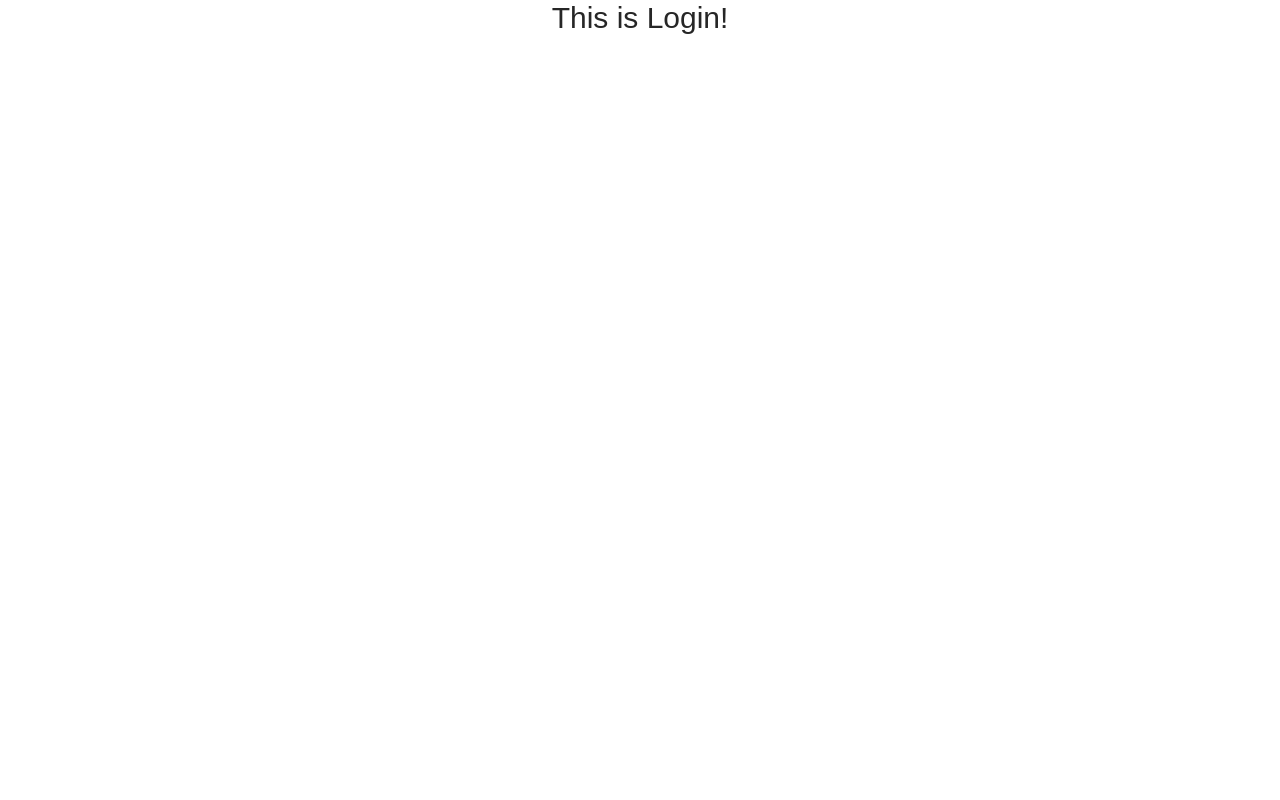
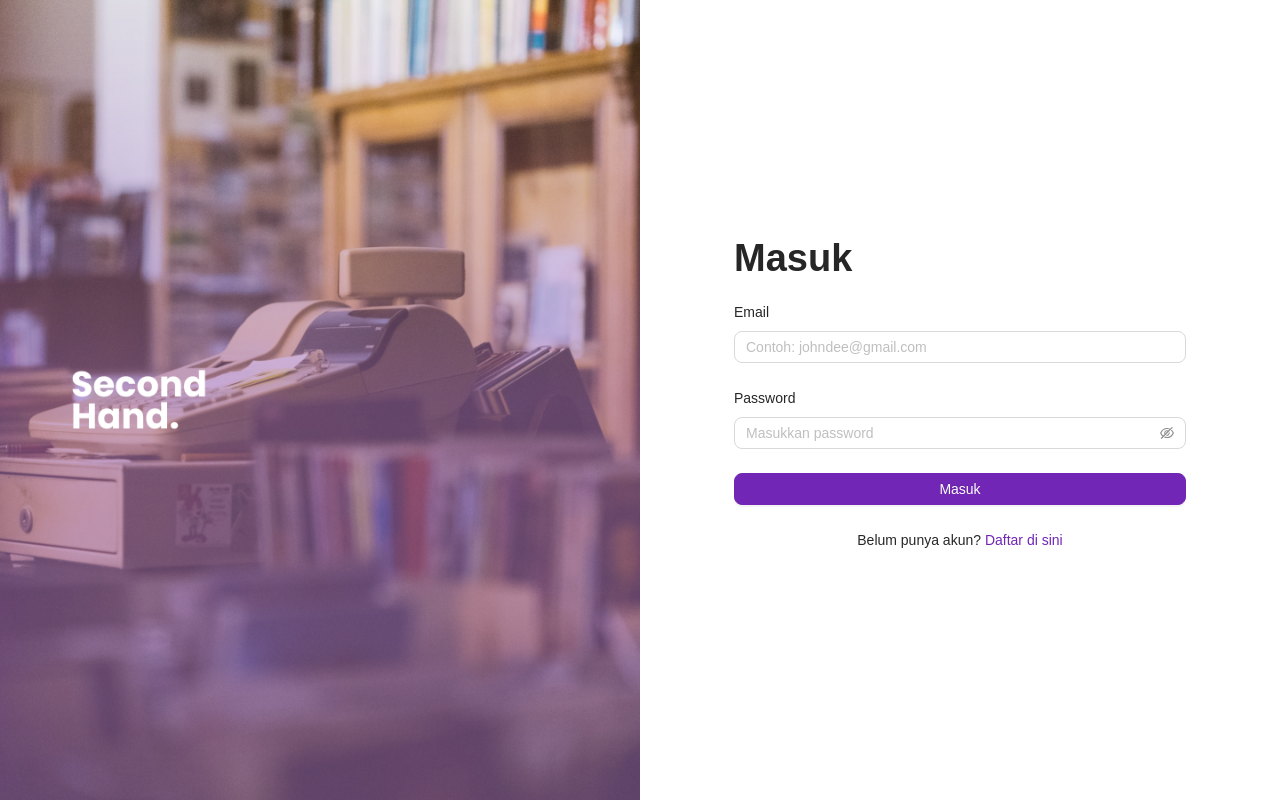
Before and after one commit to fiqihaissyyah/thriftorzo-react, a React (Create React App) app: page /login in a window 1280 px wide. Built offline with nearby package versions, Linux system fonts and the light colour scheme.

Commit message:
login and register page

```diff
--- a/src/features/user/userSlice.js
+++ b/src/features/user/userSlice.js
@@ -1,7 +1,7 @@
 import { createSlice, createAsyncThunk } from "@reduxjs/toolkit";
 import axios from "axios";
 export const API_URL = "https://notflixtv.herokuapp.com/api/v1/";
-export const TOKEN = JSON.parse(localStorage.getItem("token"));
+export const TOKEN = "";
 
 export const auth = createAsyncThunk(
     "user/auth",
--- a/src/pages/login/index.css
+++ b/src/pages/login/index.css
@@ -0,0 +1,15 @@
+.bg-auth{
+    background-image: url(../../assets/images/img.png);
+    background-size: cover;
+    height: 100vh;
+    background-position: left center;
+}
+
+
+
+@media screen and (max-width: 767px) {
+    .bg-auth {
+        background-image: none;
+        background-size: 0;
+    }
+}
--- a/src/pages/login/index.js
+++ b/src/pages/login/index.js
@@ -1,10 +1,69 @@
 import React from "react";
 import "./index.css";
+import { Col, Row, Form, Input, Button, Typography } from 'antd';
+import { Link } from "react-router-dom";
+
+const { Title } = Typography;
 
 export default function Login() {
+    const onFinish = (values) => {
+        console.log('Success:', values);
+      };
+
+      const onFinishFailed = (errorInfo) => {
+        console.log('Failed:', errorInfo);
+      };
+
     return (
         <div>
-            <h1 className="text-3xl text-center">This is Login!</h1>
+            <Row>
+                <Col span={12} className='bg-auth hidden lg:block'></Col>
+                <Col xs={{ span: 24}} lg={{ span: 12}} className='lg:py-0 pt-6 flex justify-center items-center' >
+                    <div className="min-w-[452px]">
+                    <Title>Masuk</Title>
+                        <Form
+                        name="basic"
+                        layout="vertical"
+                        onFinish={onFinish}
+                        onFinishFailed={onFinishFailed}
+                        autoComplete="off"
+                    >
+                        <Form.Item
+                            label="Email"
+                            name="email"
+                            required={false}
+                            rules={[
+                                {
+                                    required: true,
+                                    message: 'Please input your email!',
+                                },
+                            ]}
+                        >
+                            <Input className="rounded-lg" placeholder="Contoh: johndee@gmail.com" />
+                        </Form.Item>
+                        <Form.Item
+                            label="Password"
+                            name="password"
+                            required={false}
+                            rules={[
+                                {
+                                    required: true,
+                                    message: 'Please input your password!',
+                                },
+                            ]}
+                        >
+                            <Input.Password className="rounded-lg" placeholder="Masukkan password" />
+                        </Form.Item>
+                        <Form.Item>
+                            <Button type="primary" htmlType="submit" className="w-full rounded-lg">
+                                Masuk
+                            </Button>
+                        </Form.Item>
+                        <p className="text-center lg:relative fixed left-0 right-0 bottom-6 lg:bottom-0">Belum punya akun? <Link to="/register">Daftar di sini</Link></p>
+                    </Form>
+                    </div>
+                </Col>
+            </Row>
         </div>
     );
 }
--- a/src/pages/register/index.css
+++ b/src/pages/register/index.css
@@ -0,0 +1,13 @@
+.bg-auth{
+    background-image: url(../../assets/images/img.png);
+    background-size: cover;
+    height: 100vh;
+    background-position: left center;
+}
+
+@media screen and (max-width: 767px) {
+    .bg-auth {
+        background-image: none;
+        background-size: 0;
+    }
+}
--- a/src/pages/register/index.js
+++ b/src/pages/register/index.js
@@ -1,10 +1,82 @@
 import React from "react";
 import "./index.css";
+import { Col, Row, Form, Input, Button, Typography } from 'antd';
+import { Link } from "react-router-dom";
+
+const { Title } = Typography;
 
 export default function Register() {
+    const onFinish = (values) => {
+        console.log('Success:', values);
+      };
+
+      const onFinishFailed = (errorInfo) => {
+        console.log('Failed:', errorInfo);
+      };
+
     return (
         <div>
-            <h1 className="text-3xl text-center">This is Register!</h1>
+            <Row>
+                <Col span={12} className='bg-auth hidden lg:block'></Col>
+                <Col xs={{ span: 24}} lg={{ span: 12}} className='lg:py-0 pt-6 flex justify-center items-center' >
+                    <div className="min-w-[452px]">
+                    <Title>Daftar</Title>
+                        <Form
+                        name="basic"
+                        layout="vertical"
+                        onFinish={onFinish}
+                        onFinishFailed={onFinishFailed}
+                        autoComplete="off"
+                    >
+                        <Form.Item
+                            name={['user', 'name']}
+                            label="Nama"
+                            required={false}
+                            rules={[
+                            {
+                                required: true,
+                                message: 'Please input your Name!',
+                            },
+                            ]}
+                        >
+                            <Input className="rounded-lg" placeholder="Nama Lengkap" />
+                        </Form.Item>
+                        <Form.Item
+                            label="Email"
+                            name="email"
+                            required={false}
+                            rules={[
+                                {
+                                    required: true,
+                                    message: 'Please input your email!',
+                                },
+                            ]}
+                        >
+                            <Input className="rounded-lg" placeholder="Contoh: johndee@gmail.com" />
+                        </Form.Item>
+                        <Form.Item
+                            label="Password"
+                            name="password"
+                            required={false}
+                            rules={[
+                                {
+                                    required: true,
+                                    message: 'Please input your password!',
+                                },
+                            ]}
+                        >
+                            <Input.Password className="rounded-lg" placeholder="Masukkan password" />
+                        </Form.Item>
+                        <Form.Item>
+                            <Button type="primary" htmlType="submit" className="w-full rounded-lg">
+                                Daftar
+                            </Button>
+                        </Form.Item>
+                        <p className="text-center lg:relative lg:bottom-0 fixed left-0 right-0 bottom-6 ">Sudah punya akun? <Link to="/login">Masuk di sini</Link></p>
+                    </Form>
+                    </div>
+                </Col>
+            </Row>
         </div>
     );
 }
```
Also changed, not shown: src/assets/images/img.png (added), 1 other file (tests, documents, lock files or other folders).
